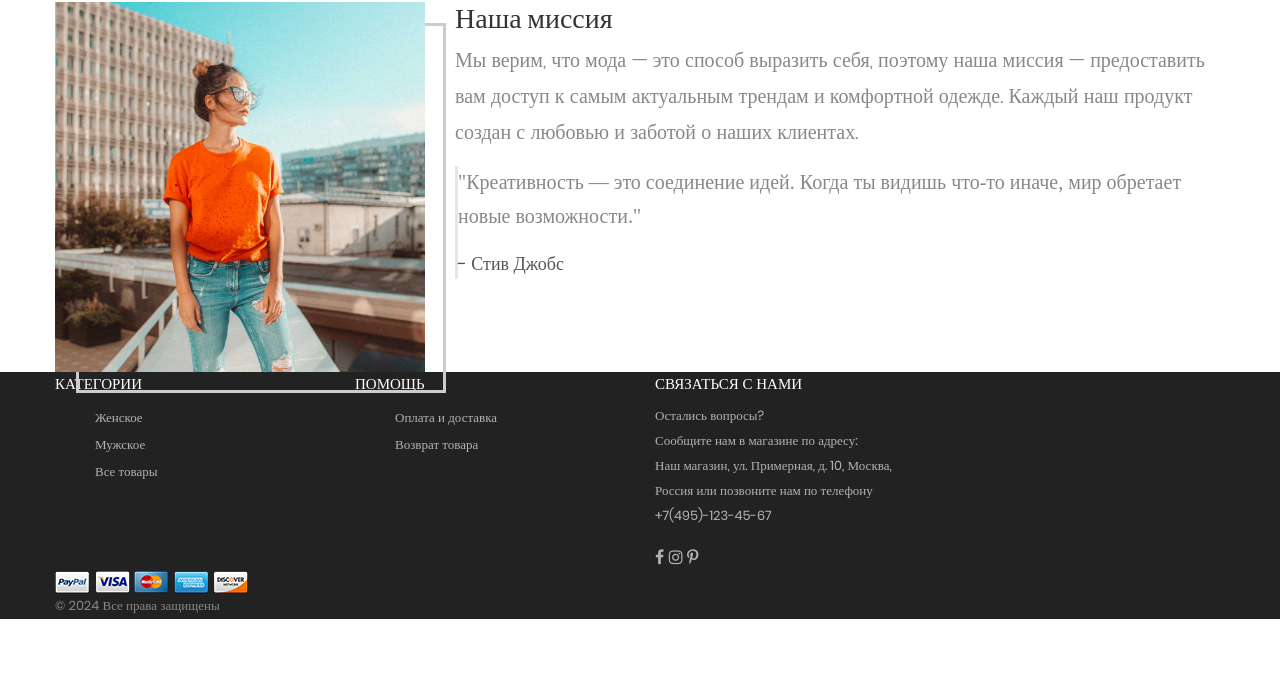
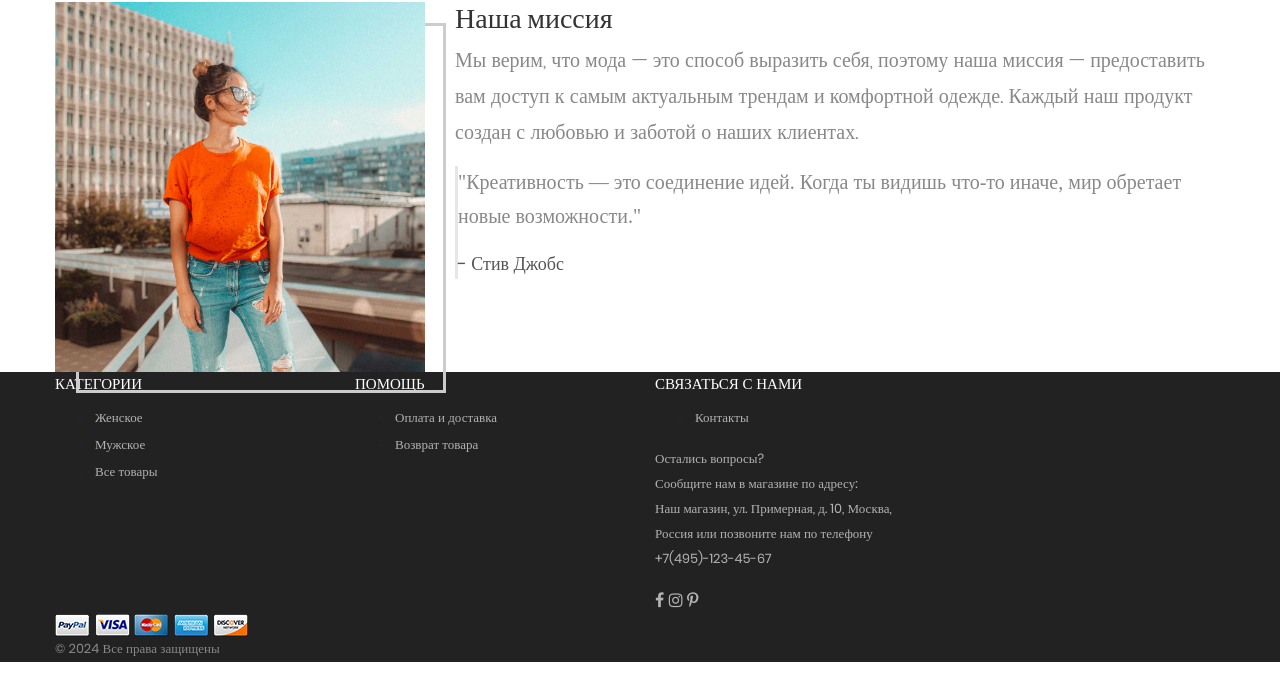
Before and after one commit to maximshurygin/fashion_store, a Django app: template store/templates/store/about.html in a window 1280 px wide. Shown: the part 585-1263 px from the top of the page. Before the commit the page ends 1204 px from the top, so only its background shows below. Run offline with Django 4.2, Linux system fonts and the light colour scheme; the template is opened without the code that fills it, so the values that code supplies are empty; data comes from the database, SQL or seed files in the repository; parts of the project's set-up code (start-up, migrations or seed data) failed here and were passed over; some libraries are stand-ins or nearby versions; some web fonts are replaced.

Commit message:
some fixes

```diff
--- a/store/templates/store/base.html
+++ b/store/templates/store/base.html
@@ -343,12 +343,6 @@
                                 Возврат товара
                             </a>
                         </li>
-
-{#                        <li class="p-b-10">#}
-{#                            <a href="#" class="stext-107 cl7 hov-cl1 trans-04">#}
-{#                                FAQs#}
-{#                            </a>#}
-{#                        </li>#}
                     </ul>
                 </div>
 
@@ -357,6 +351,13 @@
                     <h4 class="stext-301 cl0 p-b-30">
                         Связаться с нами
                     </h4>
+                                        <ul>
+                        <li class="p-b-10">
+                            <a href="{% url 'store:contact' %}" class="stext-107 cl7 hov-cl1 trans-04">
+                                Контакты
+                            </a>
+                        </li>
+                    </ul>
 
                     <p class="stext-107 cl7 size-201">
                         Остались вопросы?<br>
```
